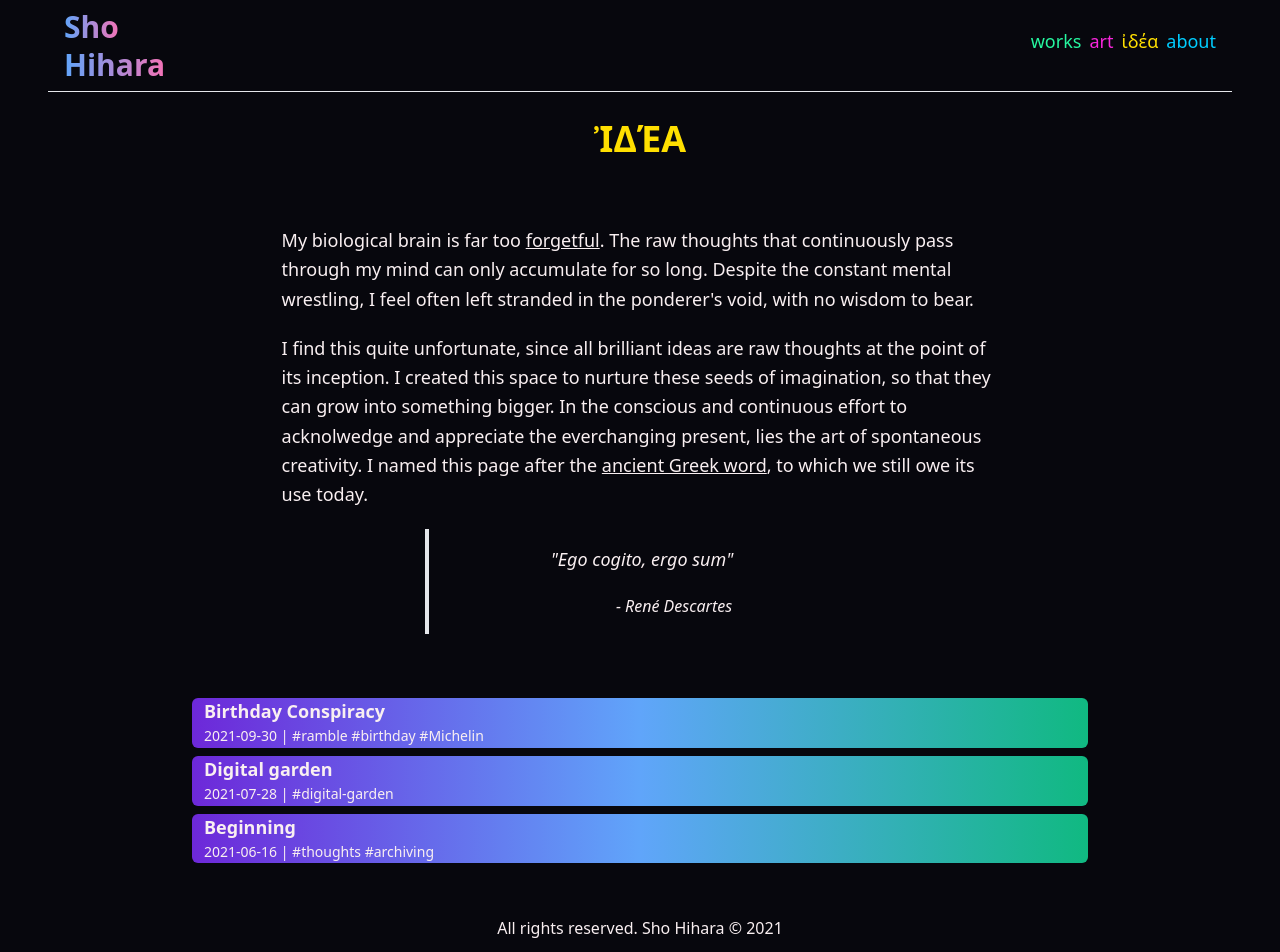
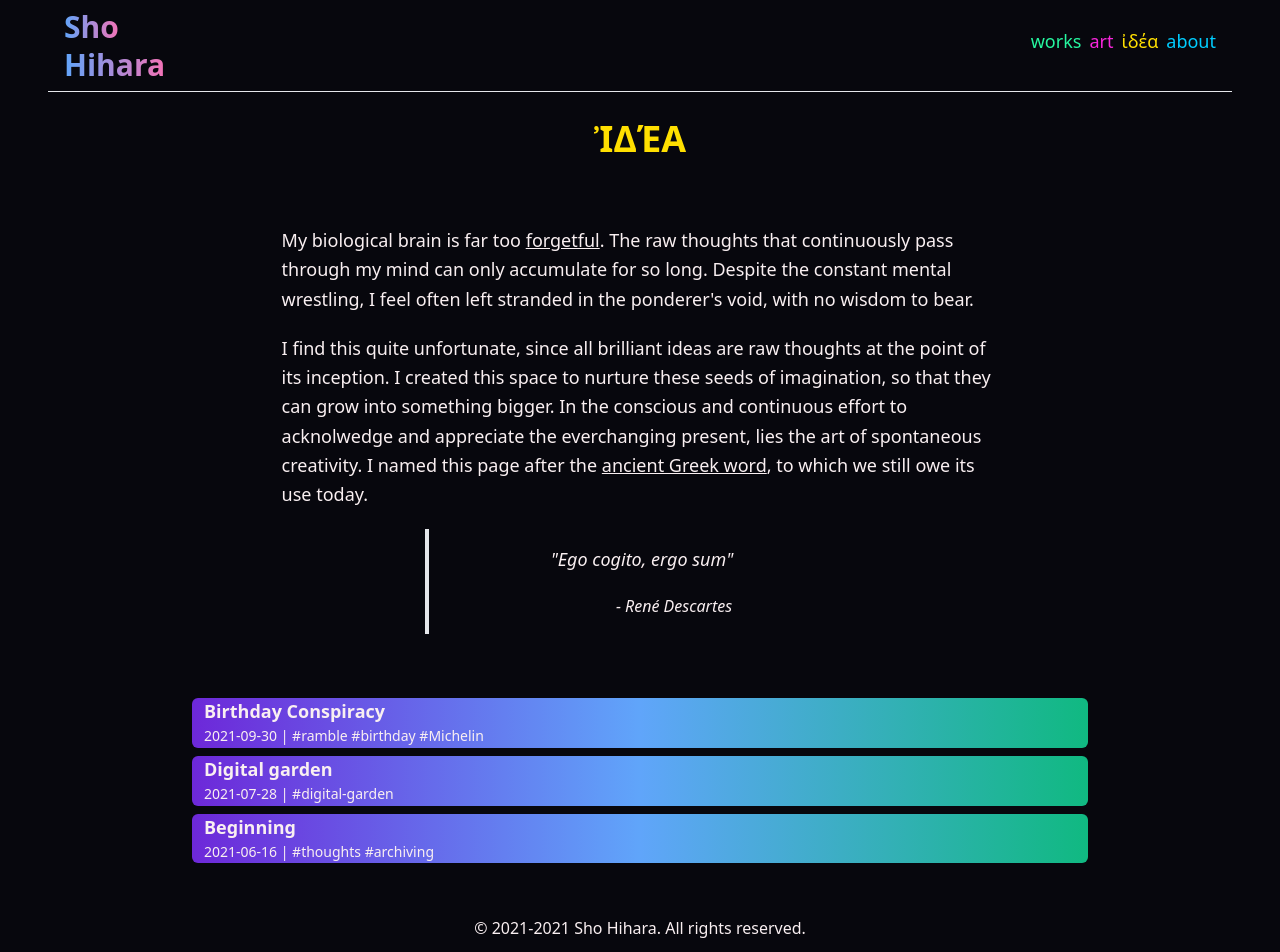
Before and after one commit to neila/neila.github.io, a Next.js app: page /ideas in a window 1280 px wide. Shown: the top 952 px of the page. Built offline with nearby package versions, Linux system fonts and the light colour scheme; what @tailwindcss/typography would draw is missing.

Commit message:
copyright notice fix

```diff
--- a/components/Footer.js
+++ b/components/Footer.js
@@ -8,10 +8,11 @@ import Image from "next/image";
 
 function Footer() {
 
-    const [DonateModal, setDonateModal] = useState(false);
-    const showModal = () => { setDonateModal(true); console.log('happening') };
-    const closeModal = () => { setDonateModal(false) };
+    // const [DonateModal, setDonateModal] = useState(false);
+    // const showModal = () => { setDonateModal(true); console.log('happening') };
+    // const closeModal = () => { setDonateModal(false) };
 
+    const currentYear = new Date().getFullYear();
 
     return (
     <>
@@ -23,7 +24,7 @@ function Footer() {
             </div>
 
             <p className="text-center text-xs lg:text-base">
-                All rights reserved. Sho Hihara ©︎ 2021
+                &copy; 2021-{currentYear} Sho Hihara. All rights reserved.
             </p>
 
         </footer>
```
